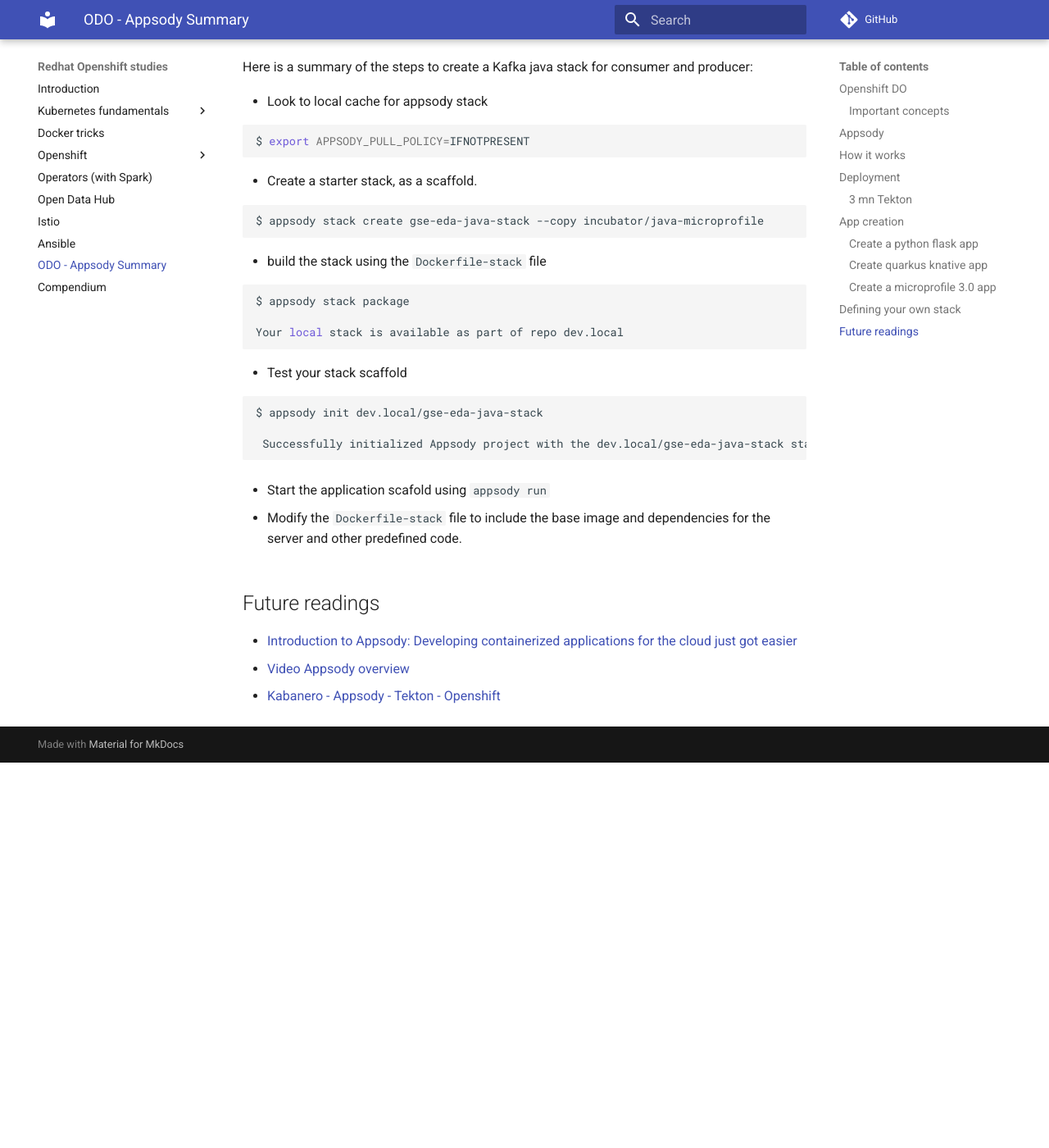
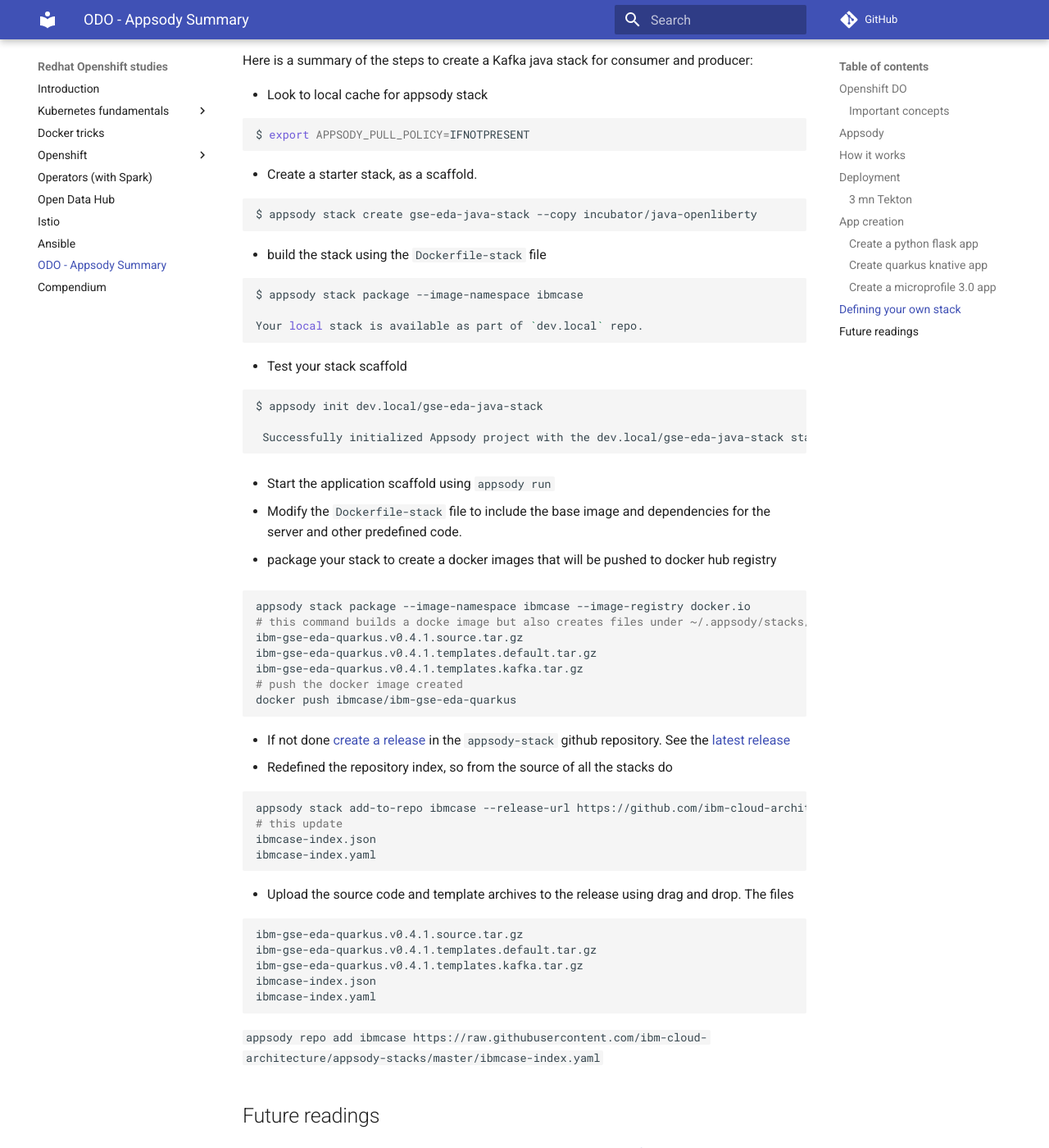
Before and after one commit to jbcodeforce/openshift-studies, an MkDocs documentation site: the page built from docs/odo-appsody.md, in a window 1280 px wide and 1400 px high, scrolled down 6795 px. Shown: the whole window at 82% size. Built offline with MkDocs 1.6.1 and Material for MkDocs 9.7.7, drawn with Linux system fonts in a browser that asks for light colours; comment, search, counter and statistics services are not loaded; before the commit the page ends 7725 px from its top, so only the background shows below that; some of the changed text lies outside the part shown.

Commit message:
update appsody stack creating

````diff
--- a/docs/odo-appsody.md
+++ b/docs/odo-appsody.md
@@ -240,8 +240,7 @@
 
 ## Defining your own stack
 
-See code in appsody-stacks/jb-quarkus for example.
-
+See code in appsody-stacks/experimental/ibm-gse-eda-quarkus for example and [Appsody tutorial](https://appsody.dev/docs/stacks/develop/)
 
 Stack has one dockerfile to help building the application and control the build, run and test steps of `Appsody`. It also includes a second Dockerfile in the images/project folder to "dockerize" the final app. The Dockerfile is responsible for ensuring the combined dependencies are installed in the final image.
 
@@ -249,18 +248,17 @@
 
 See details in [this note](https://developer.ibm.com/technologies/containers/tutorials/create-appsody-stack).
 
-To get appsody environment variables description in the [product documentation](https://appsody.dev/docs/stacks/environment-variables)
+See [appsody environment variables description in the product documentation](https://appsody.dev/docs/stacks/environment-variables)
 
 See [this other tutorial here](https://developer.ibm.com/tutorials/create-appsody-stack/).
 
 Some considerations to address:
 
 * select the technologies and libraries to use
-* how to verify dependencies
-* what kind of sample starter application
-* How to enable adding new libraries
-* What docker image repository to use, and what credentials
-* Install Custom resource.
+* address how to verify dependencies
+* define what kind of sample starter application
+* address how to enable adding new libraries
+* define what docker image repository to use, and what credentials
 
 Here is a summary of the steps to create a Kafka java stack for consumer and producer:
 
@@ -273,15 +271,15 @@
 * Create a starter stack, as a scaffold.
 
 ```shell
-$ appsody stack create gse-eda-java-stack --copy incubator/java-microprofile
+$ appsody stack create gse-eda-java-stack --copy incubator/java-openliberty
 ```
 
 * build the stack using the `Dockerfile-stack` file
 
 ```shell
-$ appsody stack package
+$ appsody stack package --image-namespace ibmcase
 
-Your local stack is available as part of repo dev.local
+Your local stack is available as part of `dev.local` repo.
 ```
 
 * Test your stack scaffold
@@ -292,9 +290,44 @@
  Successfully initialized Appsody project with the dev.local/gse-eda-java-stack stack and the default template.
 ```
 
-* Start the application scafold using `appsody run`
+* Start the application scaffold using `appsody run`
 
 * Modify the `Dockerfile-stack` file to include the base image and dependencies for the server and other predefined code.
+
+* package your stack to create a docker images that will be pushed to docker hub registry
+
+```shell
+appsody stack package --image-namespace ibmcase --image-registry docker.io
+# this command builds a docke image but also creates files under ~/.appsody/stacks/dev.local
+ibm-gse-eda-quarkus.v0.4.1.source.tar.gz
+ibm-gse-eda-quarkus.v0.4.1.templates.default.tar.gz
+ibm-gse-eda-quarkus.v0.4.1.templates.kafka.tar.gz
+# push the docker image created
+docker push ibmcase/ibm-gse-eda-quarkus
+```
+
+* If not done [create a release](https://docs.github.com/en/enterprise/2.13/user/articles/creating-releases) in the `appsody-stack` github repository. See the [latest release](https://github.com/ibm-cloud-architecture/appsody-stacks/releases)
+* Redefined the repository index, so from the source of all the stacks do
+
+```shell
+appsody stack add-to-repo ibmcase --release-url https://github.com/ibm-cloud-architecture/appsody-stacks/releases/download/0.4.1
+# this update
+ibmcase-index.json
+ibmcase-index.yaml
+```
+
+* Upload the source code and template archives to the release using drag and drop. The files
+
+```shell
+ibm-gse-eda-quarkus.v0.4.1.source.tar.gz
+ibm-gse-eda-quarkus.v0.4.1.templates.default.tar.gz
+ibm-gse-eda-quarkus.v0.4.1.templates.kafka.tar.gz
+ibmcase-index.json
+ibmcase-index.yaml
+```
+
+
+`appsody repo add ibmcase https://raw.githubusercontent.com/ibm-cloud-architecture/appsody-stacks/master/ibmcase-index.yaml`
 
 ## Future readings
 
````
Also changed, not shown: other parts of docs/odo-appsody.md (+1 -1 lines).
